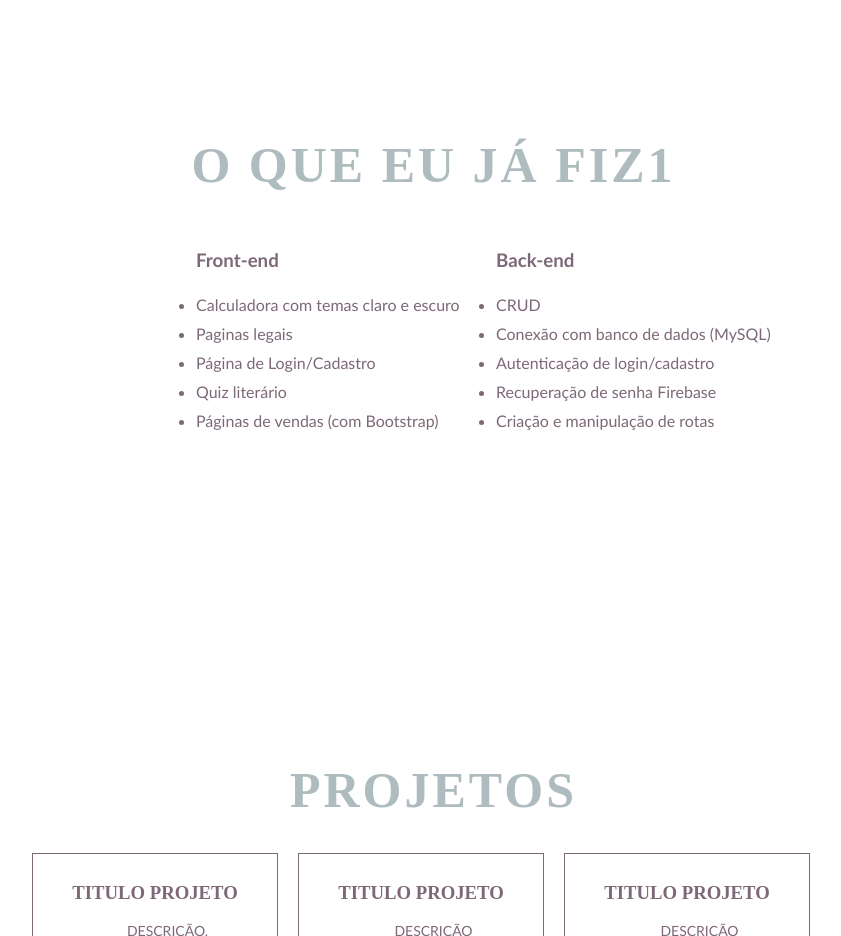
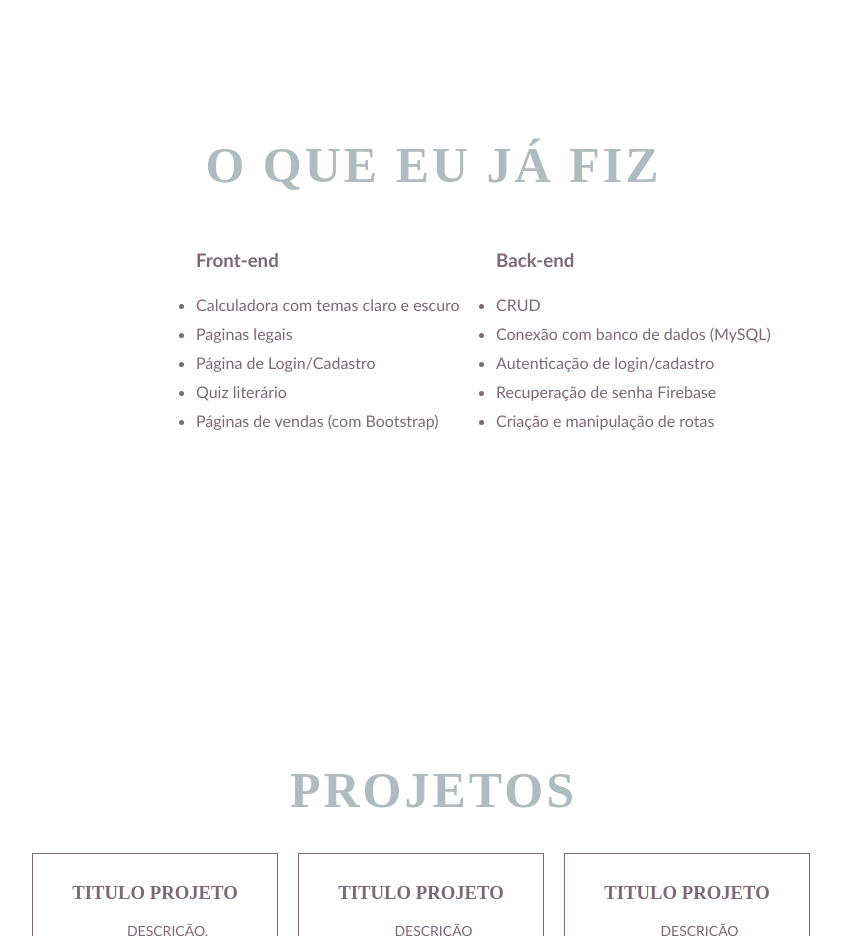
Before and after one commit to gabimazetto/pucpr, a React (Create React App) app: page / in a window 1280 px wide. Shown: the part 2520-3456 px from the top of the page, without its empty margins (219-1060 px from the left). Built offline with nearby package versions, Linux system fonts and the light colour scheme.

Commit message:
commit 2

```diff
--- a/src/components/PageFour.jsx
+++ b/src/components/PageFour.jsx
@@ -13,7 +13,7 @@ export function PageFour() {
         <div className="container-done">
             <div className="text-box-done">
                 <div className="header-done">
-                    <h1>O que eu já fiz1</h1>
+                    <h1>O que eu já fiz</h1>
                 </div>
                 <div className="content-done">
                     <div className="front">
```
